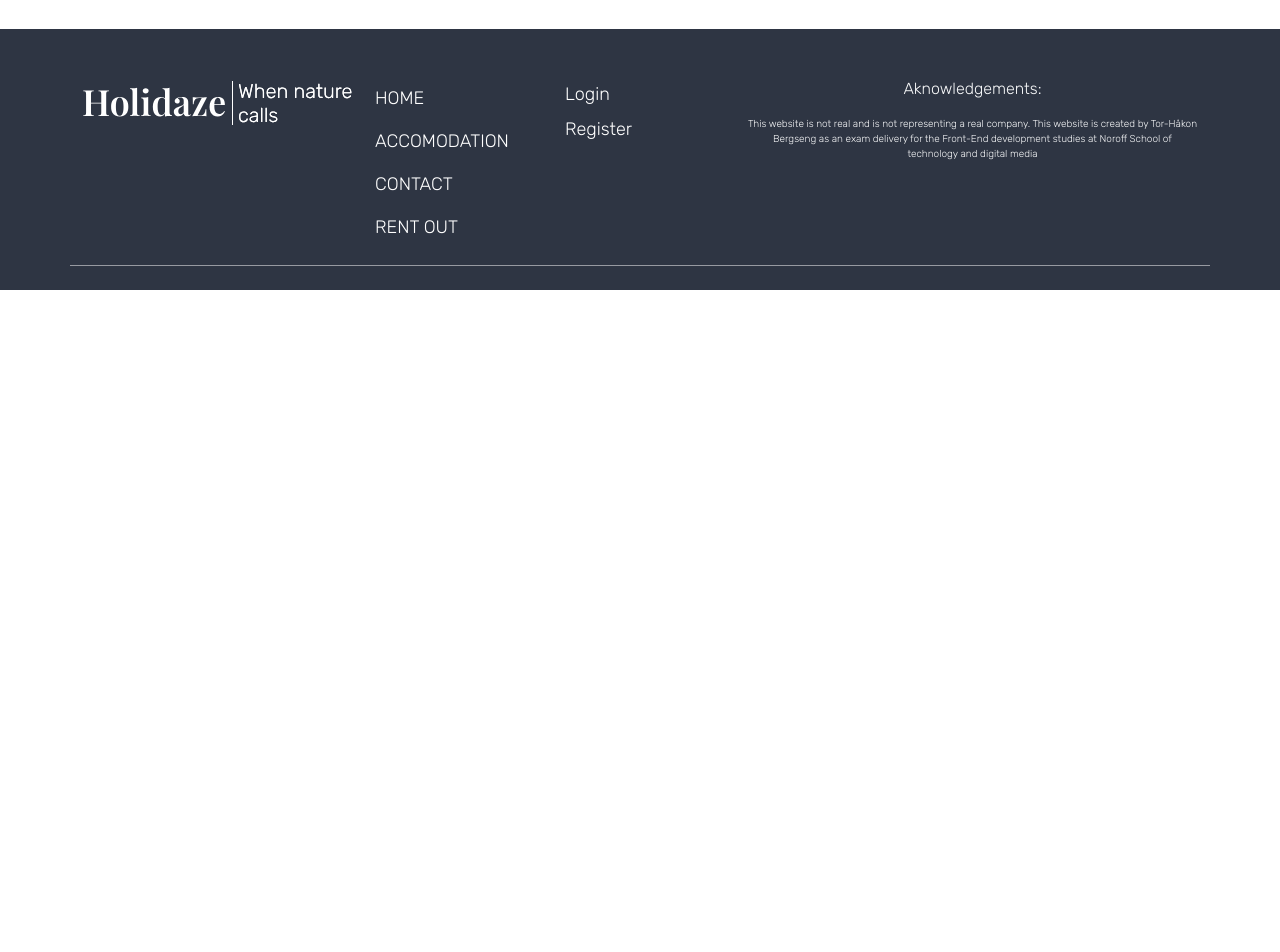
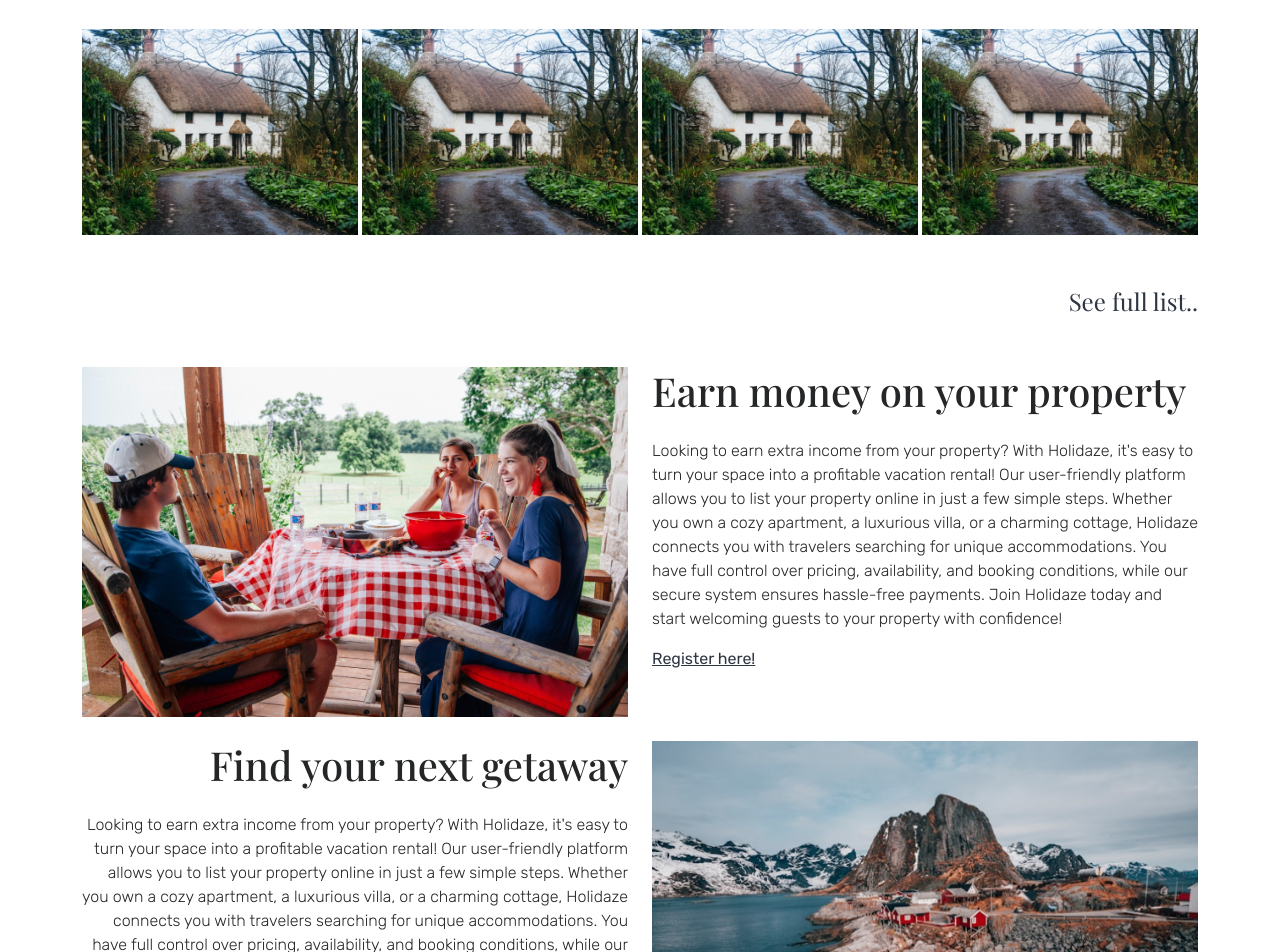
Before and after one commit to teehbee/project-exam-2, a React (Vite) app: page / in a window 1280 px wide. Shown: the part 920-1872 px from the top of the page. Before the commit the page ends 1210 px from the top, so only its background shows below. Built offline with nearby package versions, Linux system fonts and the light colour scheme; a web font is replaced by a local one.

Commit message:
set up entire frontpage

```diff
--- /dev/null
+++ b/src/assets/frontpageImg/index.tsx
@@ -0,0 +1,4 @@
+import frontPageImage1 from "./img-1.jpg";
+import frontPageImage2 from "./img-2.jpg";
+
+export { frontPageImage1, frontPageImage2 };
--- /dev/null
+++ b/src/assets/placeholderImg/index.tsx
@@ -0,0 +1,3 @@
+import placeHolderImage from "./placeHolderFrontPageTile.jpg";
+
+export default placeHolderImage;
--- a/src/pages/home.tsx
+++ b/src/pages/home.tsx
@@ -1,5 +1,8 @@
 import { frontpageHeroImageSmall, frontpageHeroImageLarge } from "../assets/img";
 import SearchForm from "../components/forms";
+import placeHolderImage from "../assets/placeholderImg";
+import { frontPageImage1, frontPageImage2 } from "../assets/frontpageImg";
+import { Link } from "react-router-dom";
 
 function Home() {
   return (
@@ -23,6 +26,63 @@ function Home() {
       </section>
       <section className="container text-center">
         <h2 className="py-5 secondary-font fs-1-5rem-to-2-5rem">Find your next getaway</h2>
+        <div className="row pb-5 g-1">
+          <div className="col-6 col-lg-3">
+            <Link to="venue">
+              <img className="img-fluid" src={placeHolderImage} alt="" />
+            </Link>
+          </div>
+          <div className="col-6 col-lg-3">
+            <Link to="venue">
+              <img className="img-fluid" src={placeHolderImage} alt="" />
+            </Link>
+          </div>
+          <div className="col-6 col-lg-3">
+            <Link to="venue">
+              <img className="img-fluid" src={placeHolderImage} alt="" />
+            </Link>
+          </div>
+          <div className="col-6 col-lg-3">
+            <Link to="venue">
+              <img className="img-fluid" src={placeHolderImage} alt="" />
+            </Link>
+          </div>
+        </div>
+        <div className="text-end">
+          <Link className="text-decoration-none" to="venue">
+            <p className="secondary-font text-decoration-none dark-font fs-1rem-to-1-5rem">See full list..</p>
+          </Link>
+        </div>
+      </section>
+      <section className="container my-5">
+        <div className="row mb-4">
+          <div className="col-12 col-lg-6">
+            <img className="img-fluid" src={frontPageImage1} alt="" />
+          </div>
+          <div className="col-12 col-md-6 text-center text-lg-start">
+            <h3 className="secondary-font fs-1-5rem-to-2-5rem">Earn money on your property</h3>
+            <p className="fw-light pt-3">
+              Looking to earn extra income from your property? With Holidaze, it's easy to turn your space into a profitable vacation rental! Our user-friendly platform allows you to list your property online in just a few simple steps. Whether you own a cozy apartment, a luxurious villa, or a charming cottage, Holidaze connects you with travelers searching for unique accommodations. You have full control over pricing, availability, and booking conditions, while our secure system ensures hassle-free payments. Join Holidaze today and start welcoming guests to your property with confidence!
+            </p>
+            <Link to="register" className="dark-font pt-3">
+              Register here!
+            </Link>
+          </div>
+        </div>
+        <div className="row flex-lg-row-reverse">
+          <div className="col-12 col-md-6">
+            <img className="img-fluid" src={frontPageImage2} alt="" />
+          </div>
+          <div className="col-12 col-lg-6 text-center text-lg-end">
+            <h3 className="secondary-font fs-1-5rem-to-2-5rem">Find your next getaway</h3>
+            <p className="fw-light pt-3">
+              Looking to earn extra income from your property? With Holidaze, it's easy to turn your space into a profitable vacation rental! Our user-friendly platform allows you to list your property online in just a few simple steps. Whether you own a cozy apartment, a luxurious villa, or a charming cottage, Holidaze connects you with travelers searching for unique accommodations. You have full control over pricing, availability, and booking conditions, while our secure system ensures hassle-free payments. Join Holidaze today and start welcoming guests to your property with confidence!
+            </p>
+            <Link to="register" className="dark-font pt-3">
+              Register here!
+            </Link>
+          </div>
+        </div>
       </section>
     </>
   );
--- a/src/pages/index.tsx
+++ b/src/pages/index.tsx
@@ -12,5 +12,6 @@ import RegistrationComplete from "./register/registerComplete";
 import VenueManagerBookings from "./venueManager/vmBookings";
 import UpdateVenue from "./venueManager/vmUpdateVenue";
 import UpdateProfile from "./profile/updateProfile";
+import Venue from "./venue";
 
-export { Home, Venues, Register, Contact, RentOutVenue, Profile, Login, BookingSuccess, RegisterFormPage, RegistrationComplete, LoginComplete, VenueManagerBookings, UpdateVenue, UpdateProfile };
+export { Home, Venues, Register, Contact, RentOutVenue, Profile, Login, BookingSuccess, RegisterFormPage, RegistrationComplete, LoginComplete, VenueManagerBookings, UpdateVenue, UpdateProfile, Venue };
--- /dev/null
+++ b/src/pages/venue.tsx
@@ -0,0 +1,9 @@
+function Venue() {
+  return (
+    <div>
+      <h1>Venue</h1>
+    </div>
+  );
+}
+
+export default Venue;
--- a/src/routes/index.tsx
+++ b/src/routes/index.tsx
@@ -1,5 +1,5 @@
 import { createBrowserRouter } from "react-router-dom";
-import { Home, Venues, Register, Contact, RentOutVenue, Profile, Login, BookingSuccess, RegisterFormPage, RegistrationComplete, LoginComplete, VenueManagerBookings, UpdateVenue, UpdateProfile } from "../pages";
+import { Home, Venues, Register, Contact, RentOutVenue, Profile, Login, BookingSuccess, RegisterFormPage, RegistrationComplete, LoginComplete, VenueManagerBookings, UpdateVenue, UpdateProfile, Venue } from "../pages";
 import MainLayout from "../layouts/mainLayout";
 
 const router = createBrowserRouter([
@@ -63,6 +63,10 @@ const router = createBrowserRouter([
         path: "success",
         element: <BookingSuccess />,
       },
+      {
+        path: "venue",
+        element: <Venue />,
+      },
     ],
   },
 ]);
--- a/src/styles/style.scss
+++ b/src/styles/style.scss
@@ -10,6 +10,7 @@
 
 * {
   font-family: "Rubik", sans-serif;
+  color: #252627;
 }
 
 .secondary-font {
@@ -69,6 +70,14 @@ $custom-fs-4-rem: 4rem;
 
   @include media-breakpoint-up("md") {
     font-size: $custom-fs-1-125rem;
+  }
+}
+
+.fs-1rem-to-1-5rem {
+  font-size: 1rem;
+
+  @include media-breakpoint-up("md") {
+    font-size: $custom-fs-1-5rem;
   }
 }
 
@@ -214,6 +223,14 @@ header {
   cursor: pointer;
 }
 
+.dark-font {
+  color: $dark-gray-color;
+}
+
+.link-hover:hover {
+  font-weight: 800;
+}
+
 // Media queries
 
 @media screen and (max-width: 767px) {
```
Also changed, not shown: src/assets/frontpageImg/img-1.jpg (added), src/assets/frontpageImg/img-2.jpg (added).
